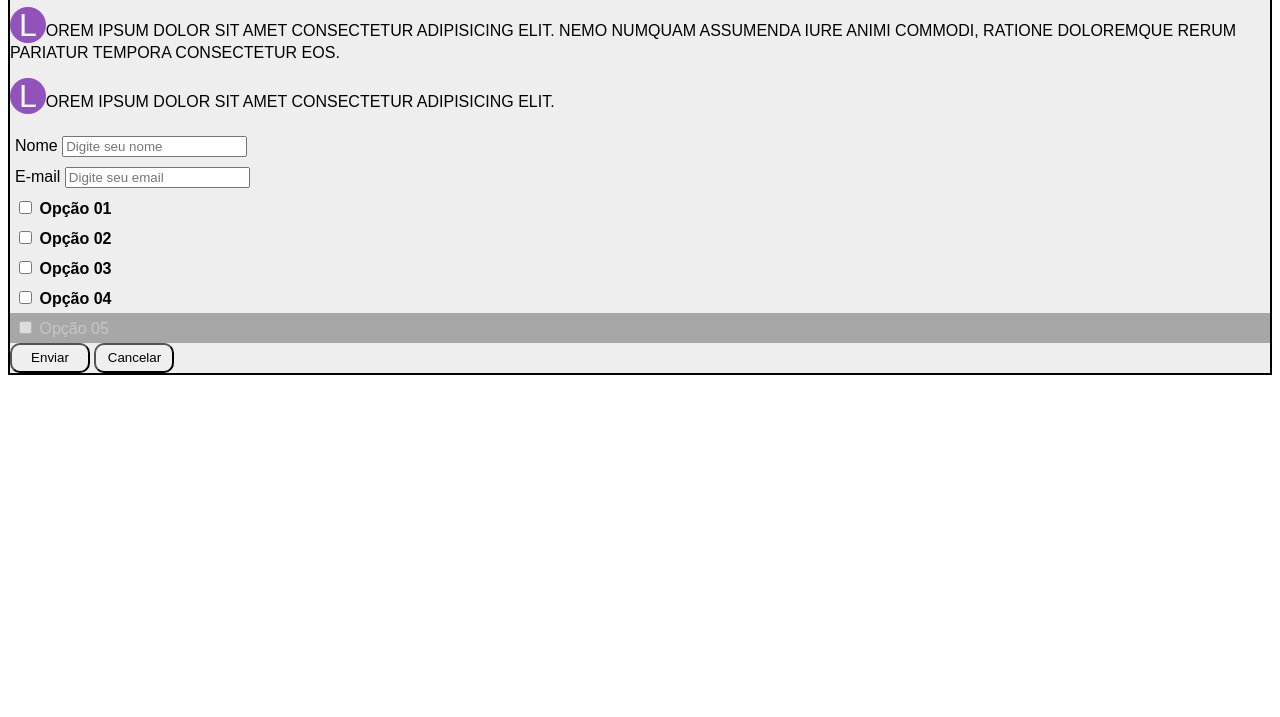
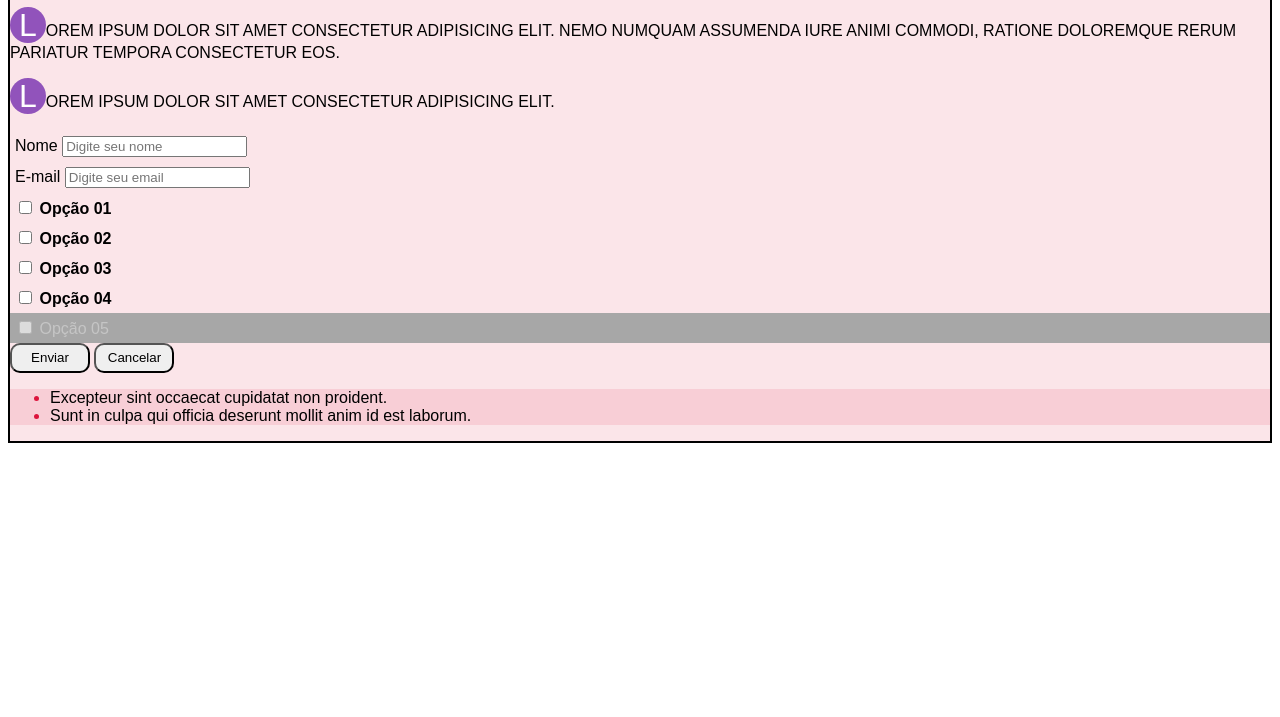
Before and after one commit to dressaco/CTD-FrontEnd, a plain HTML site: page aula16/exMesa/index.html in a window 1280 px wide. Shown: the part 83-800 px from the top of the page. Drawn offline with Linux system fonts and the light colour scheme.

Commit message:
Update of exMesa aula16
Inclusão de mais dois pseudo-elementos/classes.

```diff
--- a/aula16/exMesa/index.html
+++ b/aula16/exMesa/index.html
@@ -45,12 +45,11 @@
         <button class="botao" type="submit">Enviar</button>
         <button class="botao" type="reset">Cancelar</button>
     </div>
-
-    <!--
-
-        ⦁	:nth-child()
-
-    -->
-</div>
+    <div class="notas">
+        <ul>
+            <li>Excepteur sint occaecat cupidatat non proident.</li>
+            <li>Sunt in culpa qui officia deserunt mollit anim id est laborum.</li>
+        </ul>
+    </div>
 </body>
 </html>
--- a/aula16/exMesa/style.css
+++ b/aula16/exMesa/style.css
@@ -66,3 +66,11 @@ body {
 :is(p,h1) {
     text-transform: uppercase
 }
+
+::marker {
+    color: crimson;
+}
+
+div:last-of-type {
+    background-color: rgba(220, 20, 60, 0.11);
+}
```
